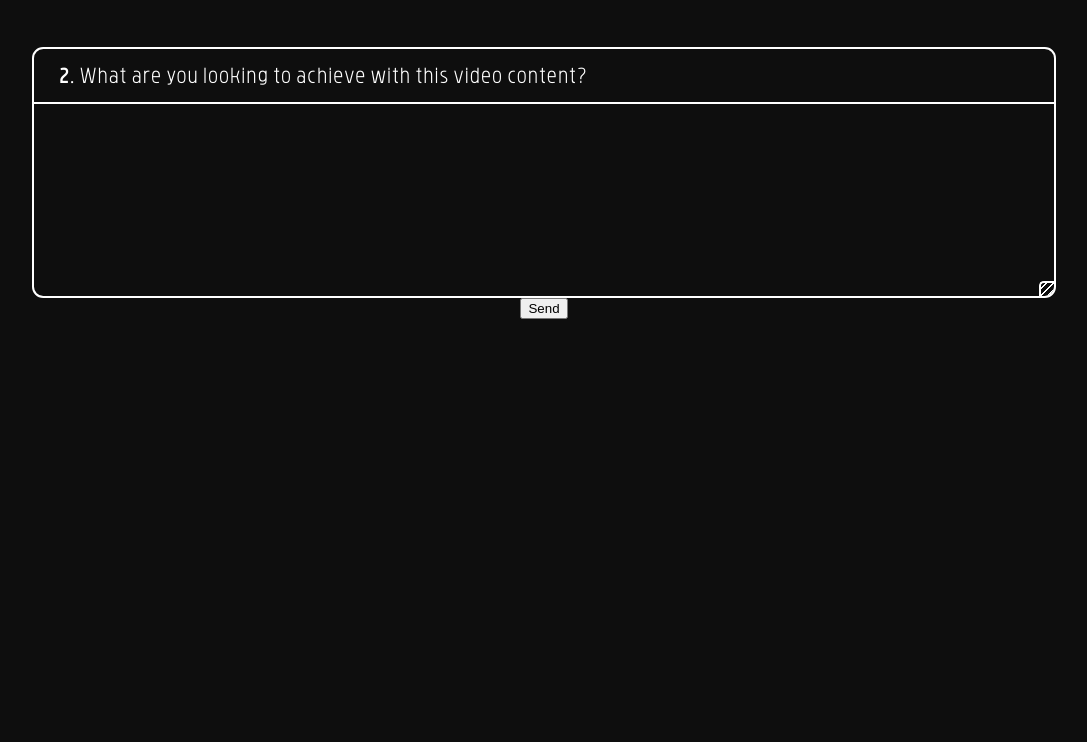
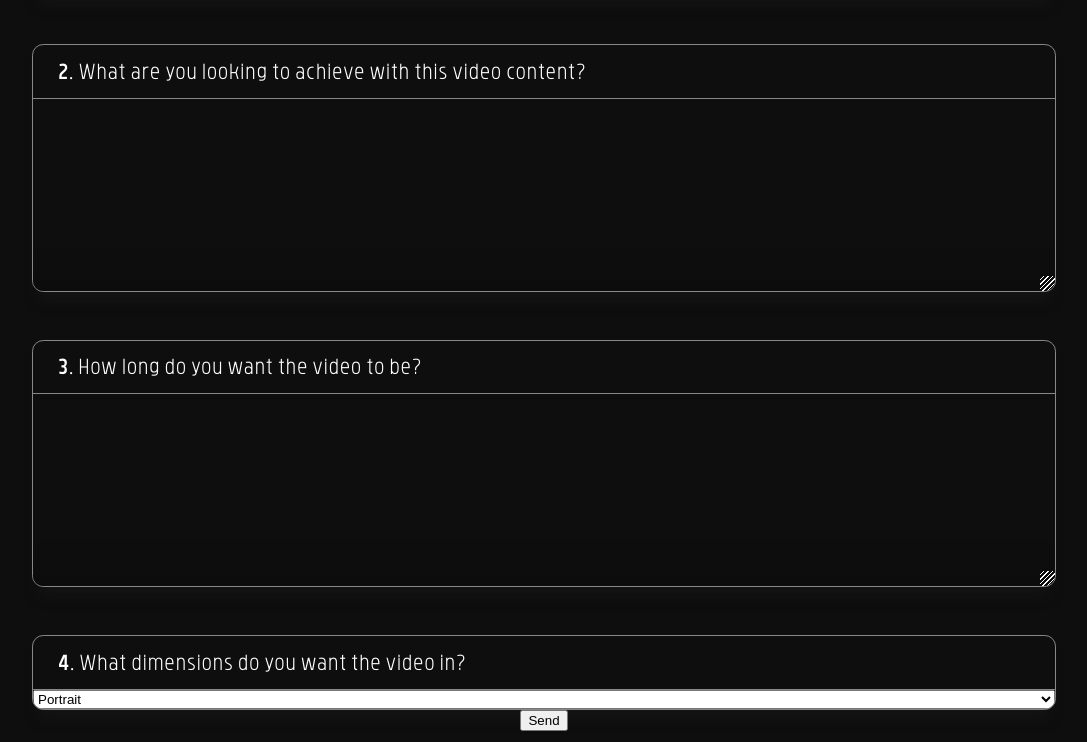
Before and after one commit to dehciappina/OQVA.digital, a plain HTML site: page form.html in a window 1280 px wide. Shown: the part 1658-2400 px from the top of the page, without its empty margins (96-1183 px from the left). Drawn offline with Linux system fonts and the light colour scheme.

Commit message:
Add files via upload

```diff
--- a/form.html
+++ b/form.html
@@ -35,9 +35,9 @@
 
                 <p>
                     <label>
-                        <input value="" oninput="this.setAttribute('value', this.value)" type="text" name="customer-success-manager" required/>
+                        <input value="" oninput="this.setAttribute('value', this.value)" type="text" name="company-name" required/>
 
-                        <span class="over_label">Costumer Success Manager</span>
+                        <span class="over_label">Company</span>
                     </label>
                 </p>
             </div>
@@ -47,22 +47,38 @@
             <div class="input_boxes_ctnr">
                 <p>
                     <label>
-
                         <span><b>1.</b> What are you using this video for?</span>
 
                         <textarea name="01-what-are-you-using-this-video-for" spellcheck="false"></textarea>
+                    </label>
+                </p>
+
+                <p>
+                    <label>
+                        <span><b>2.</b> What are you looking to achieve with this video content?</span>
+
+                        <textarea name="02-what-are-you-looking-to-achieve" spellcheck="false"></textarea>
+                    </label>
+                </p>
+
+                <p>
+                    <label>
+                        <span><b>3.</b> How long do you want the video to be?</span>
+
+                        <textarea name="03-video-length" spellcheck="false"></textarea>
 
                     </label>
                 </p>
 
-
                 <p>
                     <label>
+                        <span><b>4.</b> What dimensions do you want the video in?</span>
 
-                        <span><b>2.</b> What are you looking to achieve with this video content?</span>
-
-                        <textarea name="02-what-are-you-looking-to-achieve-with-this-video-content" spellcheck="false"></textarea>
-
+                        <select name="04-video-dimensions">
+                            <option value="portrait">Portrait</option>
+                            <option value="landscape">Landscape</option>
+                            <option value="portrait-and-landscape">Both</option>
+                        </select>
                     </label>
                 </p>
             </div>
--- a/style.css
+++ b/style.css
@@ -443,13 +443,13 @@
         } .primary_inputs label {
             position: relative;
             display: block;
-            background-color: #21212180;
+            background-color: #131313;
             transition: background-color 0.2s ease;
             border-radius: 0.5rem;
             border: 1px solid #232323;
-            background-image: linear-gradient(180deg, #111, #0000 62%);
+            background-image: linear-gradient(180deg, #0E0E0E, #0000 62%);
         } .primary_inputs label:hover {
-            background-color: var(--c2);
+            background-color:#171717;
         } .primary_inputs input {
             font-size: clamp(0.9rem, 5.5vw, 1.6rem);
             padding-left: 1rem;
@@ -480,11 +480,12 @@
             flex-direction: column;
             gap: 3rem;
         } .input_boxes_ctnr > p {
-            border: 0.15rem solid var(--c1);
+            border: 0.1rem solid #888;
             border-radius: 0.7rem;
             line-height: 1.3;
             box-sizing: border-box;
             overflow: hidden;
+            box-shadow: 0 0.9rem 0.8rem -0.4rem #141414;
         } .input_boxes_ctnr > p:hover label span {
             background-color:#0a0a0a;
         } .input_boxes_ctnr input {
@@ -496,7 +497,7 @@
             display: block;
             padding: 0.9rem 0.8rem 0.7rem 1.6rem;
             font-size: clamp(0.8rem, 4.7vw, 1.3rem);
-            border-bottom: 0.15rem solid var(--c1);
+            border-bottom: 0.1rem solid #888;
             font-weight: 200;
             transition: background-color 0.1s ease-out;
         }
@@ -511,16 +512,14 @@
             font-size: clamp(0.8rem, 4.7vw, 1.2rem);
             position: relative;
             line-height: 1.3;
+            background-image: linear-gradient(0deg, #0C0C0C, #0000 24%);
         } textarea::-webkit-resizer {
             position: absolute;
             bottom:2rem;
             right:2rem;
             width: 3rem;
             height:3rem;
-            background-image: repeating-linear-gradient(135deg, transparent, transparent 0.2rem, white 0.2rem, white 0.3rem);
-            border-left: 0.15rem solid var(--c1);
-            border-top: 0.15rem solid var(--c1);
-            border-radius: 0.3rem 0 0 0;
+            background-image: repeating-linear-gradient(135deg, transparent, transparent 0.15rem, white 0.15rem, white 0.2rem);
           }
 
 
```
